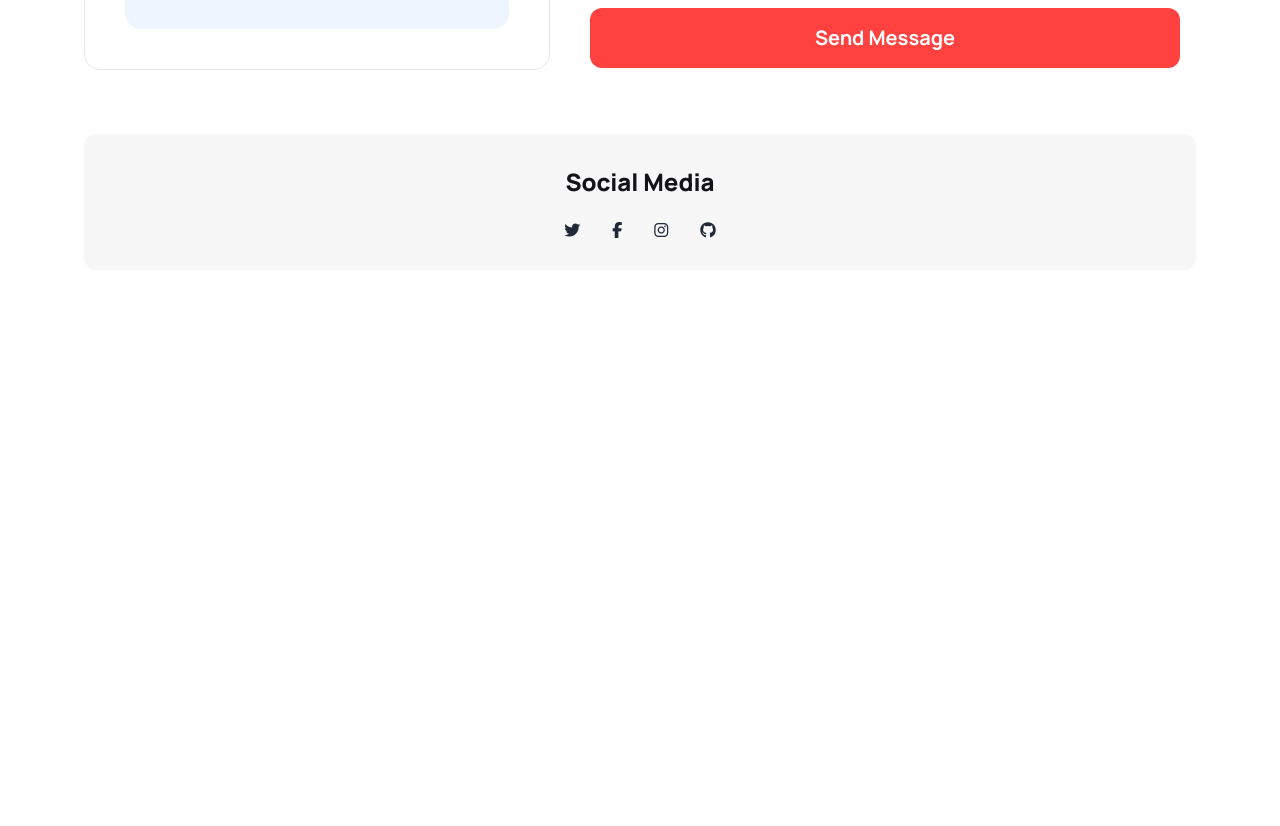
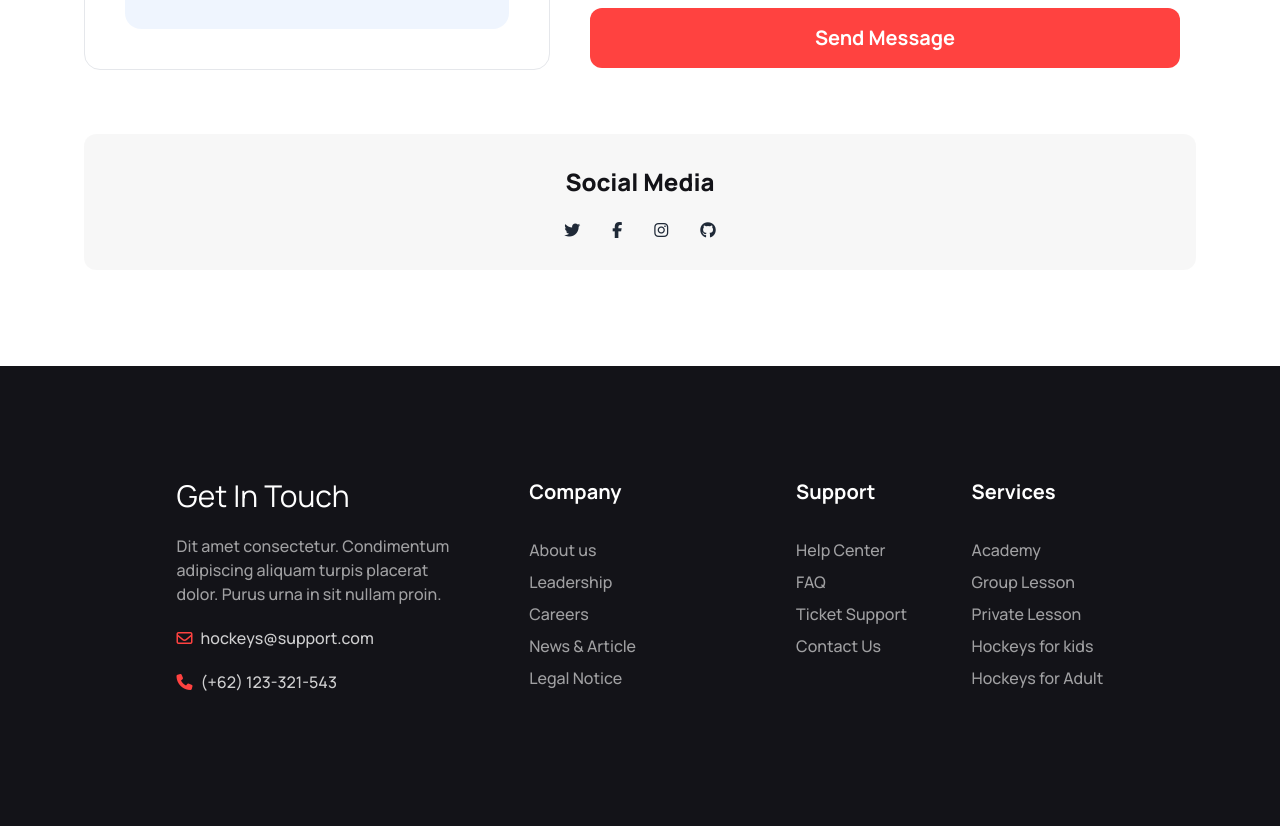
Before and after one commit to myenuddin24/hockey-club, a plain HTML site: page index.html in a window 1280 px wide. Shown: the part 5044-5870 px from the top of the page. Before the commit the page ends 5314 px from the top, so only its background shows below. Drawn offline with nearby package versions, Linux system fonts and the light colour scheme.

Commit message:
Footer section completed

```diff
--- a/index.html
+++ b/index.html
@@ -538,11 +538,56 @@
             </div>
        </section>
 
+    </main>
 
+    <!-- Footer section start -->
 
-    </main>
-    <footer>
-
-    </footer>
+   <footer class="lg:flex lg:justify-evenly mt-24 bg-[#131318] lg:p-28 p-10">
+        <div class="lg:text-left text-center">
+            <div class="space-y-5  mb-5 ">
+                <h1 class="text-white lg:text-3xl text-2xl">Get In Touch</h1>
+                <p class="text-base font-medium text-[#ffffff99] lg:w-72 ">Dit amet consectetur. Condimentum  adipiscing aliquam turpis placerat dolor. Purus urna in sit nullam proin. </p>
+                <div class="flex items-center lg:justify-start justify-center gap-2">
+                    <i class="fa-regular fa-envelope text-[#ff4240]"></i>
+                    <p class="text-[#ffffffcc] text-base font-medium">hockeys@support.com</p>
+                </div>
+                <div class="flex items-center lg:justify-start justify-center gap-2 ">
+                    <i class="fa-solid fa-phone text-[#ff4240]"></i>
+                    <p class="text-[#ffffffcc] text-base font-medium">(+62) 123-321-543</p>
+                </div>
+            </div>
+        </div>
+        <div class="flex lg:gap-40 gap-24 lg:text-left text-center mb-5">
+            <div>
+                <h1 class="text-white text-xl font-bold mb-8">Company</h1>
+                <div class="text-base font-medium text-[#ffffff99] space-y-2 ">
+                    <p>About us</p>
+                    <p> Leadership</p>
+                    <p>Careers</p>
+                    <p> News & Article</p>
+                    <p>Legal Notice</p>
+                </div>
+            </div>
+            <div>
+                <h1 class="text-white text-xl font-bold mb-8">Support</h1>
+                <div class="text-base font-medium text-[#ffffff99] space-y-2">
+                    <p>Help Center</p>
+                    <p> FAQ</p>
+                    <p>Ticket Support</p>
+                    <p>Contact Us</p>
+                </div>
+            </div>
+       </div>
+        <div class="lg:text-left text-center">
+            <h1 class="text-white text-xl font-bold mb-8">Services</h1>
+            <div class="text-base font-medium text-[#ffffff99] space-y-2">
+                <p>Academy</p>
+                <p>Group Lesson</p>
+                <p> Private Lesson</p>
+                <p>Hockeys for kids</p>
+                <p>Hockeys for Adult</p>
+            </div>
+        </div>
+   </footer>
 </body>
 </html>
```
